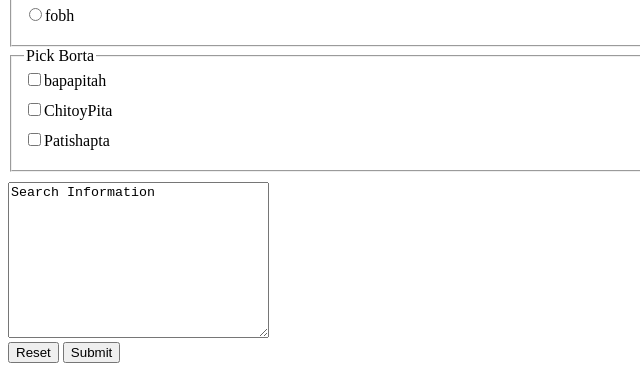
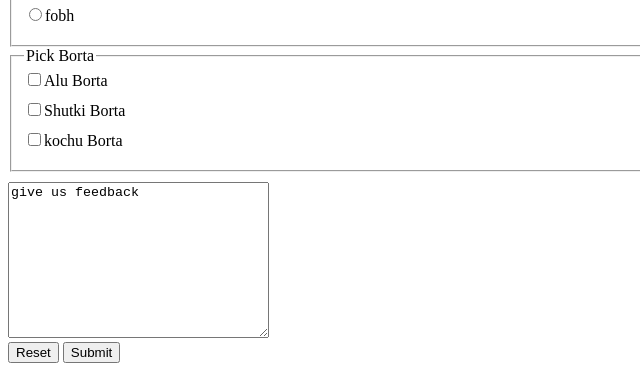
Before and after one commit to tareque101/Pitha-Utshob, a plain HTML site: page index.html in a window 1280 px wide. Shown: the part 1026-1394 px from the top of the page, 0-640 px from the left. Drawn offline with Linux system fonts and the light colour scheme.

Commit message:
added this

```diff
--- a/index.html
+++ b/index.html
@@ -54,6 +54,7 @@
                 <figcaption style="font-size: larger;">ChitoyPitha</figcaption>
             </figure>
 
+
             <!-- <img src="./assets/Sweet Kozhukatta_ Steamed Rice Dumplings.jpeg" alt=""> -->
 
         </div>
@@ -78,12 +79,12 @@
            <fieldset>
             <legend>Pick Borta</legend>
 
-            <label for="pitha"><input type="checkbox" name="pitha" id="">bapapitah</label>
-            <label for="pitha"><input type="checkbox" name="pitha" id="">ChitoyPita</label>
-            <label for="pitha"><input type="checkbox" name="pitha" id="">Patishapta</label>
+            <label for="pitha"><input type="checkbox" name="pitha" id="">Alu Borta</label>
+            <label for="pitha"><input type="checkbox" name="pitha" id="">Shutki Borta</label>
+            <label for="pitha"><input type="checkbox" name="pitha" id="">kochu Borta</label>
            </fieldset>
 
-           <textarea class="textArea" name="" id="" cols="30" rows="10">Search Information</textarea>
+           <textarea class="textArea" name="" id="" cols="30" rows="10">give us feedback</textarea>
 
            <br>
 
--- a/style/style.css
+++ b/style/style.css
@@ -37,6 +37,7 @@
     .img-div
     {margin-right: 20px;
         display: flex;
+        width: 50px;
     }
 
     label{
```
